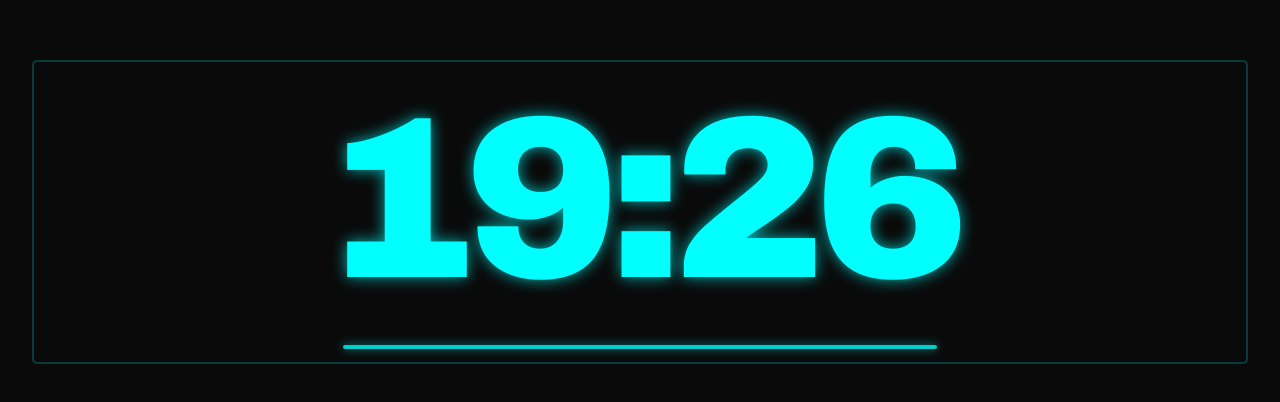
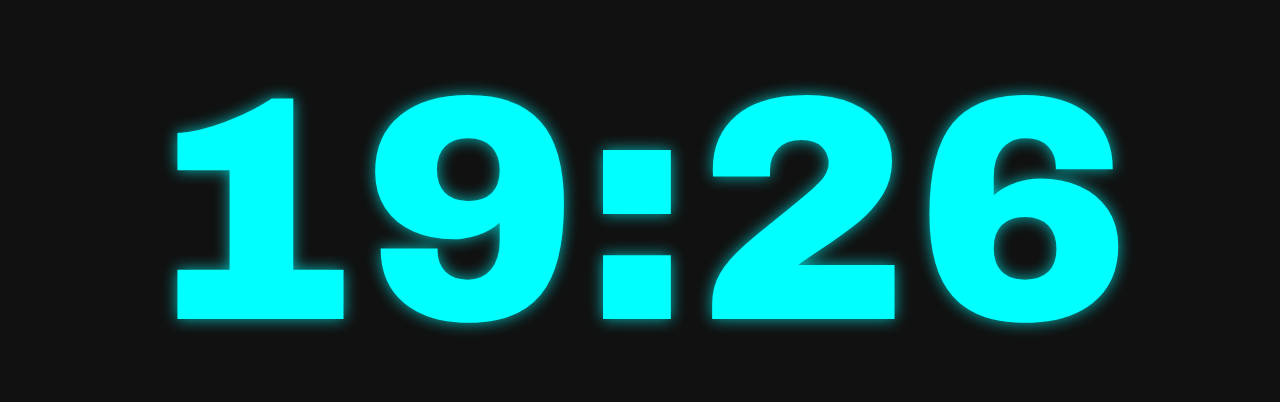
Before and after one commit to jimmylation/klocka, a plain HTML site: page index.html in a window 1280 px wide. Shown: the part 188-590 px from the top of the page. Drawn offline with Linux system fonts and the light colour scheme.

Commit message:
Update index.html

```diff
--- a/index.html
+++ b/index.html
@@ -3,77 +3,52 @@
 <head>
     <meta charset="UTF-8">
     <meta name="viewport" content="width=device-width, initial-scale=1.0">
-    <title>Piteå Tidsklocka - V2</title>
+    <title>Piteå Tidsklocka - Max</title>
     <style>
-        /* Grundstil för helskärm och mörk bakgrund */
+        /* Grundläggande stil för helskärm och mörk bakgrund */
         body {
             margin: 0;
             padding: 0;
-            background-color: #0A0A0A; /* Djupare nästan-svart */
-            color: #00FFFF; /* Lugn cyan färg */
+            background-color: #111; /* Nästan svart för mörker */
+            color: #00FFFF; /* Lugn cyan färg för texten (lågenergi) */
             display: flex;
             align-items: center;
             justify-content: center;
-            height: 100vh;
+            height: 100vh; /* Täcker hela visningshöjden */
             font-family: 'Arial Black', Gadget, sans-serif;
-            overflow: hidden;
+            overflow: hidden; /* Förhindra scrollbars */
             user-select: none;
         }
 
-        /* Wrapper för abstrakt ram och struktur */
-        .time-wrapper {
-            display: flex;
-            flex-direction: column;
-            align-items: center;
-            justify-content: center;
-            width: 95%; /* Nästan heltäckande */
-            padding: 1vw; /* Lite inre luft */
-            /* En mycket diskret, tunn ram runt hela elementet */
-            border: 2px solid rgba(0, 255, 255, 0.2);
-            border-radius: 5px;
-            box-sizing: border-box; /* Räkna in padding och border i bredden */
-        }
-
-        /* Klockans huvudstil */
+        /* Stilen för själva klockan */
         #clock {
-            font-size: 18vw; /* Fortfarande stor, men lämnar plats för ramen */
-            letter-spacing: -0.05em;
-            font-weight: 900;
-            text-shadow: 0 0 15px rgba(0, 255, 255, 0.7); /* Lite starkare glöd */
-            margin-bottom: 20px; /* Utrymme ovanför linjen */
-        }
-
-        /* En abstrakt skiljelinje under klockan */
-        .divider {
-            width: 50%; /* Halva bredden av containern */
-            height: 4px;
-            background-color: #00FFFF;
-            box-shadow: 0 0 10px rgba(0, 255, 255, 0.7);
-            border-radius: 2px;
-            opacity: 0.8;
+            /* Ökad storlek för maximal täckning */
+            font-size: 25vw;
+            /* Ökat teckenavstånd för att fylla ut mer */
+            letter-spacing: 0.02em;
+            font-weight: 900; /* Extra fet text */
+            text-shadow: 0 0 15px rgba(0, 255, 255, 0.7); /* Tyngre glödeffekt */
         }
     </style>
 </head>
 <body>
 
-    <div class="time-wrapper">
-        <div id="clock"></div>
-        <div class="divider"></div>
-    </div>
+    <div id="clock"></div>
 
     <script>
         function updateTime() {
-            // Använder samma robusta metod som hanterar sommar- och vintertid automatiskt
             const now = new Date();
+
+            // Samma robusta inställningar för Sverige/Piteå (inkl. sommar/vintertid)
             const options = {
                 hour: '2-digit',
                 minute: '2-digit',
                 hour12: false,
-                timeZone: 'Europe/Stockholm' // Automatisk hantering av sommar/vintertid
+                timeZone: 'Europe/Stockholm'
             };
+
             const timeString = now.toLocaleTimeString('sv-SE', options);
 
-            // Uppdatera klockelementet
             document.getElementById('clock').textContent = timeString;
         }
 
```
